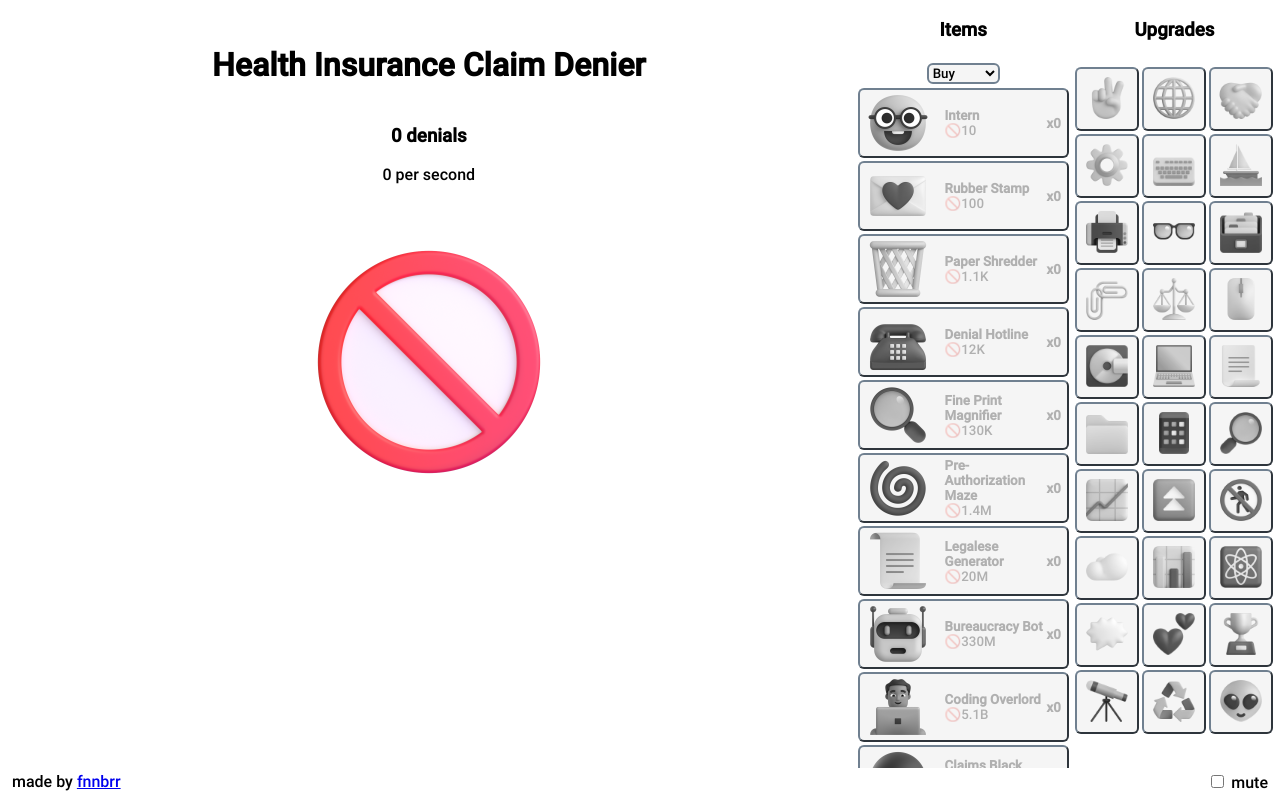
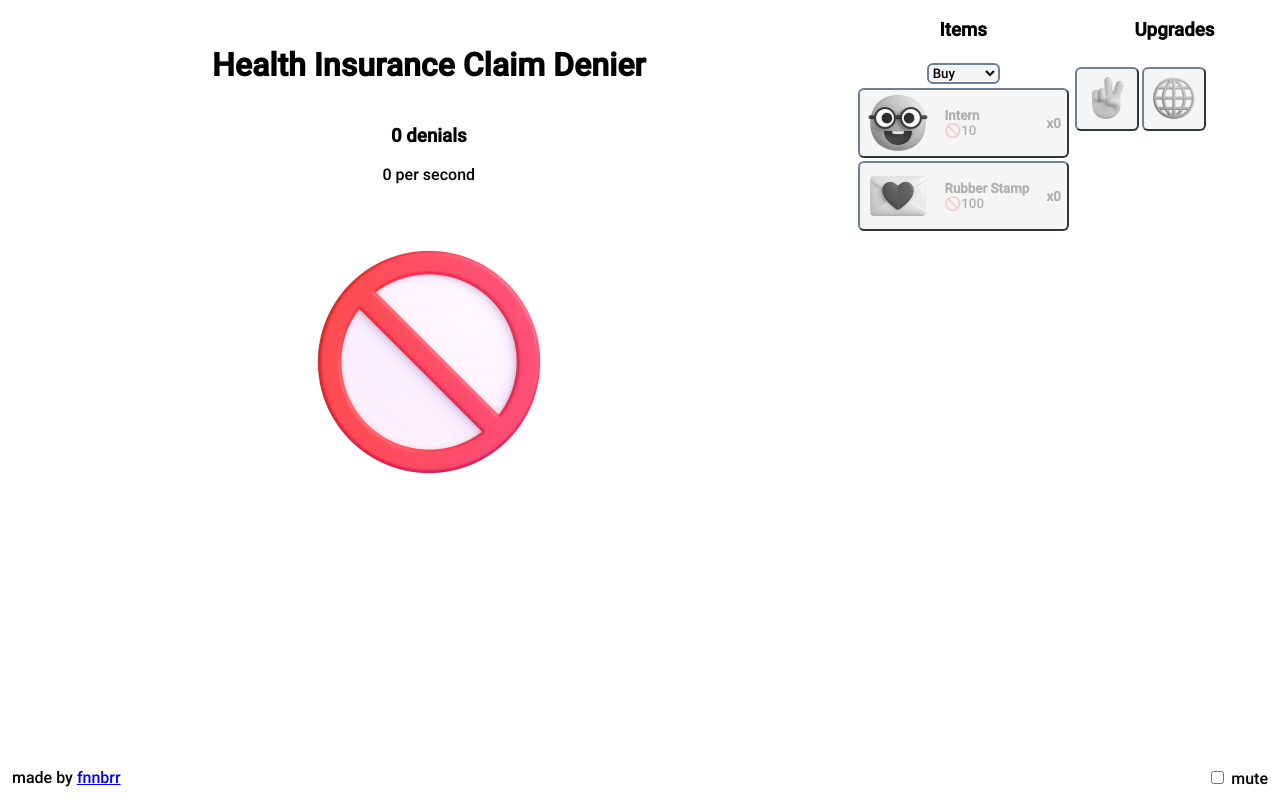
Before and after one commit to fnnbrr/claim-denier, a SvelteKit app: page / in a window 1280 px wide. Built offline with nearby package versions, Linux system fonts and the light colour scheme.

Commit message:
Undo temp showing all items/upgrades

```diff
--- a/src/item-view.svelte
+++ b/src/item-view.svelte
@@ -40,7 +40,6 @@
 
   function isHidden(): boolean {
     // Only show items the player has bought + the next two
-    return false;
     return index > Inventory.instance.maxItemIndex + 2;
   }
 
--- a/src/upgrade-view.svelte
+++ b/src/upgrade-view.svelte
@@ -27,7 +27,6 @@
   }
 
   function isHidden(): boolean {
-    return false;
     // Only show upgrades the player has bought + the next two
     return index > Inventory.instance.maxUpgradeIndex + 2;
   }
```
